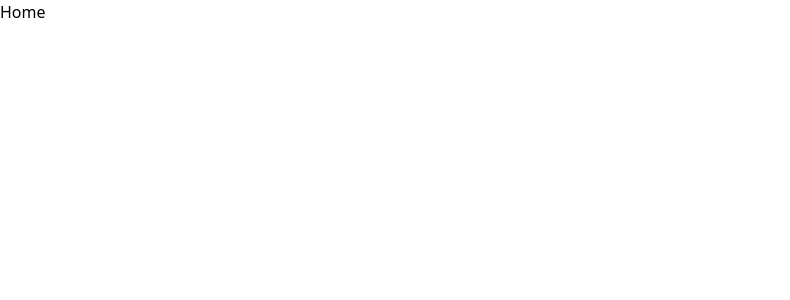
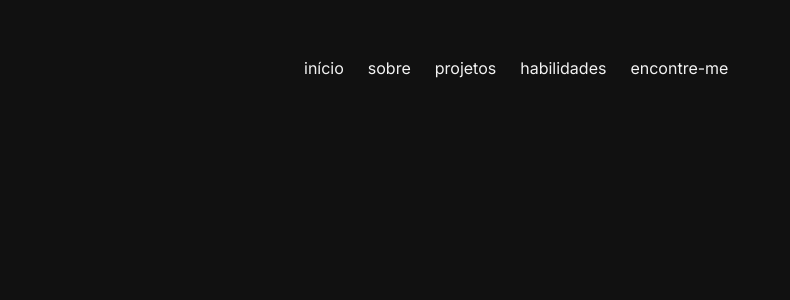
Before and after one commit to luandersonalvesdev/portfolio, a React (Vite) app: page / in a window 1280 px wide. Shown: the top 300 px of the page, without its empty margins (0-790 px from the left). Built offline with nearby package versions, Linux system fonts and the light colour scheme.

Commit message:
feat: header done

```diff
--- a/index.html
+++ b/index.html
@@ -1,10 +1,10 @@
 <!DOCTYPE html>
-<html lang="pt-br">
+<html lang="pt-br" class="dark">
   <head>
     <meta charset="UTF-8" />
     <title>Portfólio | Luanderson A.</title>
   </head>
-  <body>
+  <body class="bg-main-white dark:bg-main-black flex justify-center">
     <div id="root"></div>
     <script type="module" src="./src/main.jsx"></script>
   </body>
--- /dev/null
+++ b/src/components/Header.jsx
@@ -0,0 +1,23 @@
+export default function Header() {
+  return (
+    <header className="pt-14 text-base text-main-black dark:text-main-white">
+      <ul className="flex gap-4 md:gap-6">
+        <li>
+          <a href="#">início</a>
+        </li>
+        <li>
+          <a href="#">sobre</a>
+        </li>
+        <li>
+          <a href="#">projetos</a>
+        </li>
+        <li>
+          <a href="#">habilidades</a>
+        </li>
+        <li>
+          <a href="#">encontre-me</a>
+        </li>
+      </ul>
+    </header>
+  );
+}
--- a/src/index.css
+++ b/src/index.css
@@ -1,3 +1,6 @@
+@import url('https://fonts.googleapis.com/css2?family=Inter:wght@100..900&display=swap');
+@import url('https://fonts.googleapis.com/css2?family=Poppins:ital,wght@0,100;0,200;0,300;0,400;0,500;0,600;0,700;0,800;0,900;1,100;1,200;1,300;1,400;1,500;1,600;1,700;1,800;1,900&display=swap');
+
 @tailwind base;
 @tailwind components;
 @tailwind utilities;
--- a/src/pages/Home/index.jsx
+++ b/src/pages/Home/index.jsx
@@ -1,7 +1,18 @@
+import Header from "../../components/Header";
+
+
 export default function Home() {
   return (
-    <div>
-      <h1>Home</h1>
-    </div>
+    <main
+      className="
+        w-screen
+        max-w-2xl
+        md:px-0
+        pl-6
+        font-inter
+      "
+    >
+      <Header />
+    </main>
   );
 }
--- a/tailwind.config.js
+++ b/tailwind.config.js
@@ -4,8 +4,21 @@ module.exports = {
     "./index.html",
     "./src/**/*.{js,ts,jsx,tsx}",
   ],
+  darkMode: 'class',
   theme: {
-    extend: {},
+    extend: {
+      colors: {
+        'main-black': '#111111',
+        'stroke-black': '#282828',
+        'second-text-black': '#959595',
+        'secondary-black': '#2F2F2F',
+        'main-white': '#F3F3F3',
+      },
+      fontFamily: {
+        'inter': ['Inter', 'sans-serif'],
+        'poppins': ['Poppins', 'sans-serif'],
+      }
+    },
   },
   plugins: [],
 }
```
